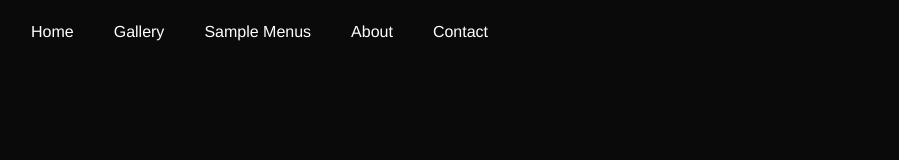
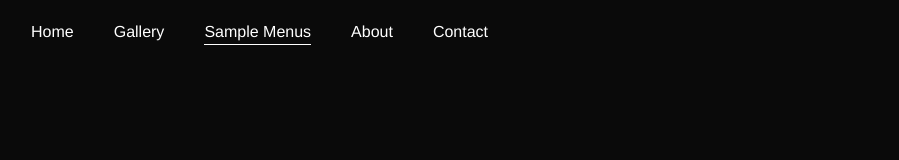
Before and after one commit to castillojmw/jmcw, a React (Vite) app: page /jmcw/menus in a window 1280 px wide. Shown: the top 160 px of the page, without its empty margins (33-932 px from the left). Built offline with nearby package versions, Linux system fonts and the light colour scheme.

Commit message:
fix routes in header

```diff
--- a/src/components/Header/Header.tsx
+++ b/src/components/Header/Header.tsx
@@ -13,11 +13,11 @@ export default function Header() {
   const activeNav = location.pathname;
 
   const navLinks = [
-    { to: "/", label: "Home" },
-    { to: "/gallery", label: "Gallery" },
-    { to: "/menus", label: "Sample Menus" },
-    { to: "/about", label: "About" },
-    { to: "/contact", label: "Contact" },
+    { to: "/jmcw/", label: "Home" },
+    { to: "/jmcw/gallery", label: "Gallery" },
+    { to: "/jmcw/menus", label: "Sample Menus" },
+    { to: "/jmcw/about", label: "About" },
+    { to: "/jmcw/contact", label: "Contact" },
   ];
 
   return (
```
